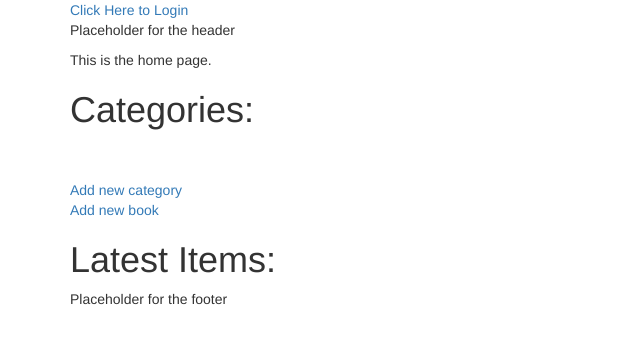
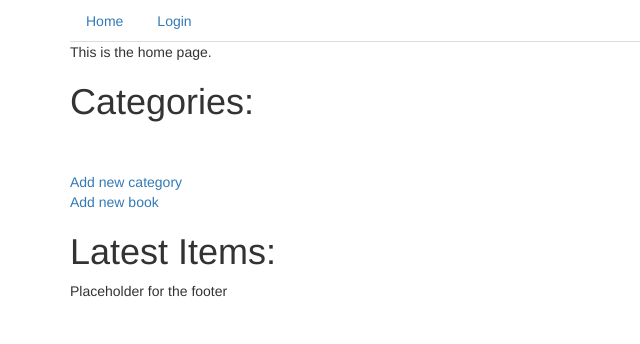
Before and after one commit to sam-atkins/fsnd-item_catalog, a Flask app: page / in a window 1280 px wide. Shown: the top 344 px of the page, without its empty margins (0-640 px from the left). Run offline with Flask 2, Linux system fonts and the light colour scheme; parts of the project's set-up code (start-up, migrations or seed data) failed here and were passed over; some libraries are stand-ins or nearby versions.

Commit message:
feat: Bootstrap navbar (header)

```diff
--- a/catalog/templates/partials/header.html
+++ b/catalog/templates/partials/header.html
@@ -1,8 +1,12 @@
 <div>
-    {% if 'username' not in session %}
-        <a href="{{url_for('user_admin.showLogin')}}">Click Here to Login</a>
+
+<ul class="nav nav-tabs">
+  <li role="presentation"><a href="{{url_for('homePage.index')}}">Home</a></li>
+  {% if 'username' not in session %}
+        <li role="presentation"><a href="{{url_for('user_admin.showLogin')}}">Login</a></li>
         {% else %}
-        <a href="{{url_for('user_admin.disconnect')}}">Logout</a>
-    {% endif %}
-    <p>Placeholder for the header</p>
+        <li role="presentation"><a href="{{url_for('user_admin.disconnect')}}">Logout</a></li>
+  {% endif %}
+</ul>
+
 </div>
```
